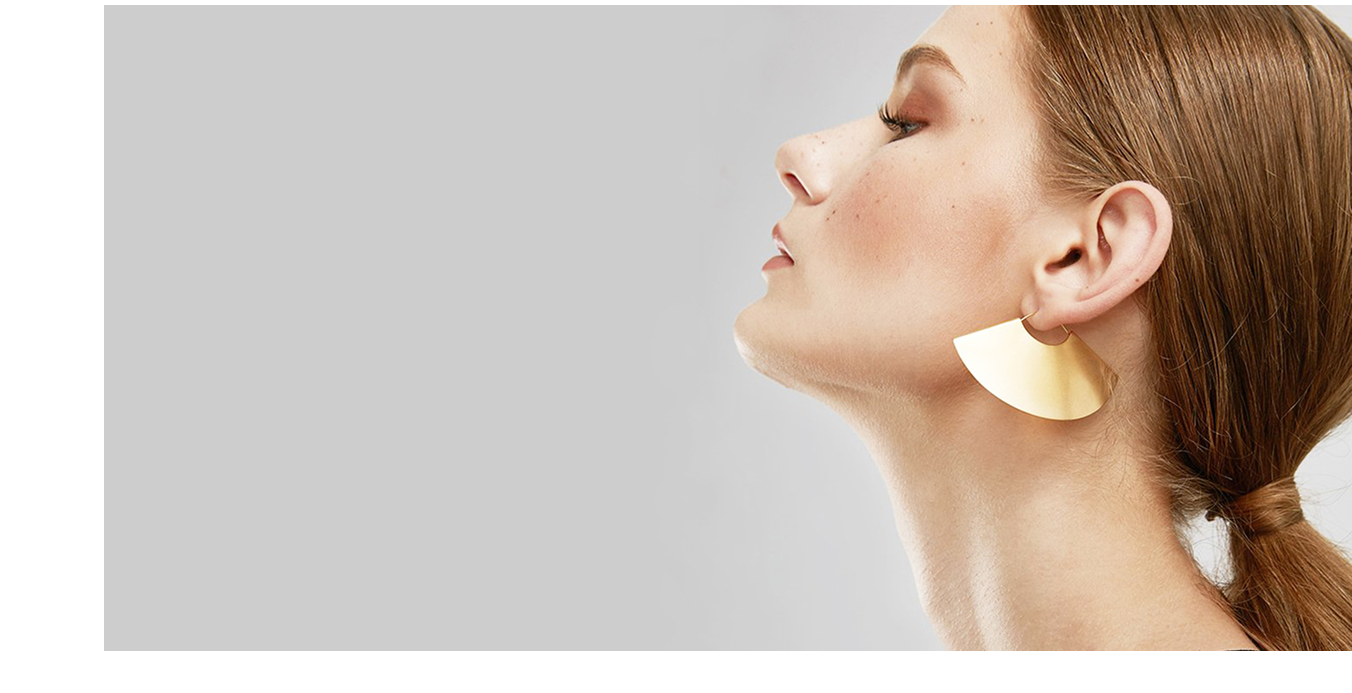
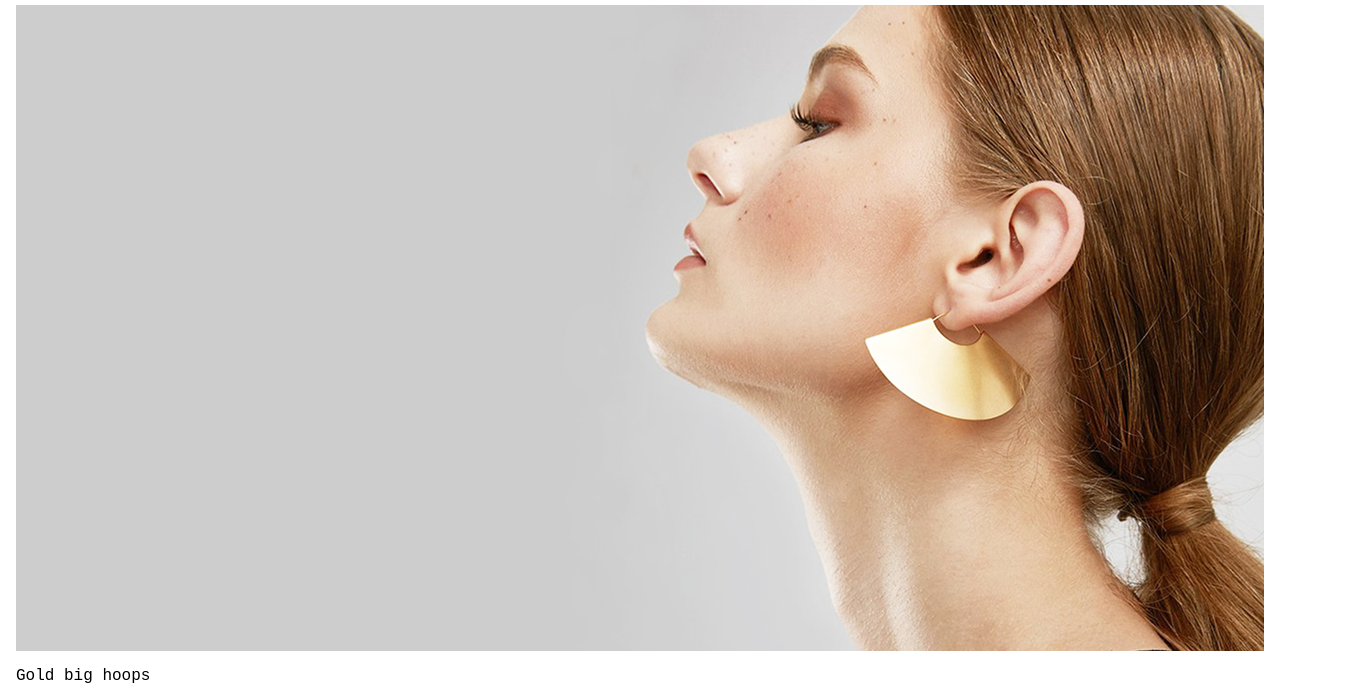
Before and after one commit to mtobi3911/fig, a plain HTML site: page index.html in a window 1280 px wide. Shown: the part 107-800 px from the top of the page, 1352 px wide, since content can reach past the window. Drawn offline with Linux system fonts and the light colour scheme.

Commit message:
Выравнивание контейнера

```diff
--- a/index.html
+++ b/index.html
@@ -32,7 +32,9 @@
         <div class="nav_bar">
           <div class="img">
             <img src="material/Img 01.png" alt="" />
+
           </div>
+          <p class="title">Gold big hoops</p>
         </div>
       </nav>
       <section></section>
--- a/style.css
+++ b/style.css
@@ -3,10 +3,9 @@ body {
   font-size: 16px;
 }
 .container {
+  margin: 0 auto;
   margin-top: 64px;
-  margin-right: 96px;
   margin-bottom: 90px;
-  margin-left: 96px;
   width: 1248px;
   height: 646px;
 }
@@ -38,3 +37,7 @@ a {
   width: 1248px;
   height: 646px;
 }
+.title {
+  top: 8px;
+  left: 16px;
+}
```
